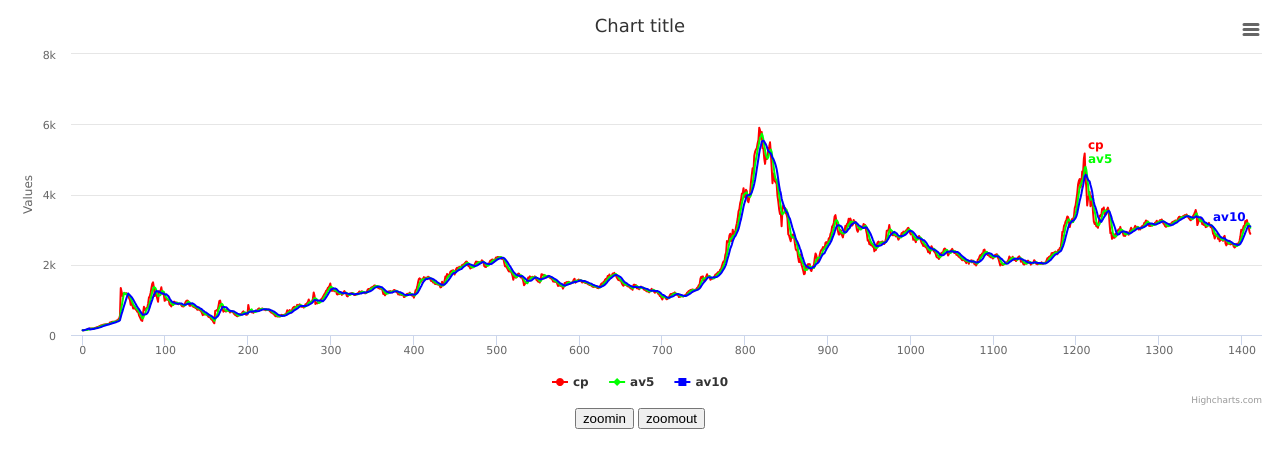
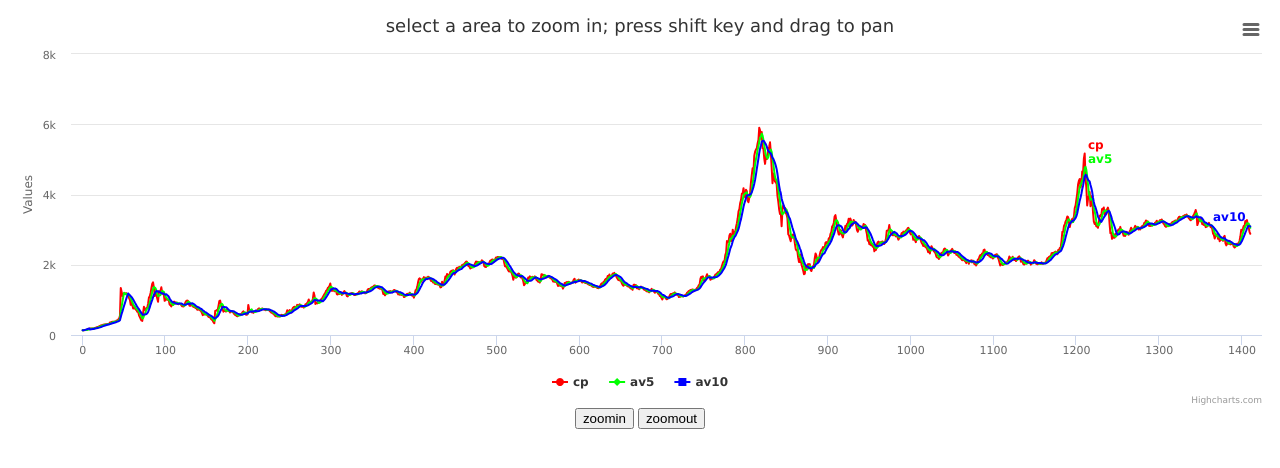
Before and after one commit to karlzheng/kquant, a plain HTML site: page sh/index.htm in a window 1280 px wide. Drawn offline with Linux system fonts and the light colour scheme.

Commit message:
modified:   sh/index.htm
Signed-off-by: KarlZheng <KarlZheng@linkcm.com>

```diff
--- a/sh/index.htm
+++ b/sh/index.htm
@@ -13,12 +13,12 @@
 	</center>
 	<script type="text/javascript">
 	var chart = null;
-	var origChartWidth = 800,
-        origChartHeight = 600,
-        chartWidth = origChartWidth,
-        chartHeight = origChartHeight;
+	var chartWidth, chartHeight;
 
 	chart = Highcharts.chart('container', {
+	title: {
+		text: 'select a area to zoom in; press shift key and drag to pan'
+	},
 	chart: {
 		type: 'line',
 		zoomType: 'x',
@@ -463,12 +463,10 @@
 	chartHeight = chart.chartHeight;
 	$('#zoomin').click(function() {
         chartWidth *= 1.1;
-        <!--chartHeight *= 1.1;-->
         chart.setSize(chartWidth, chartHeight);
 	});
 	$('#zoomout').click(function() {
         chartWidth /= 1.1;
-        <!--chartHeight /= 1.1;-->
         chart.setSize(chartWidth, chartHeight);
 	});
 	</script>
```
Lines whose indentation alone changed are shown as unchanged.
